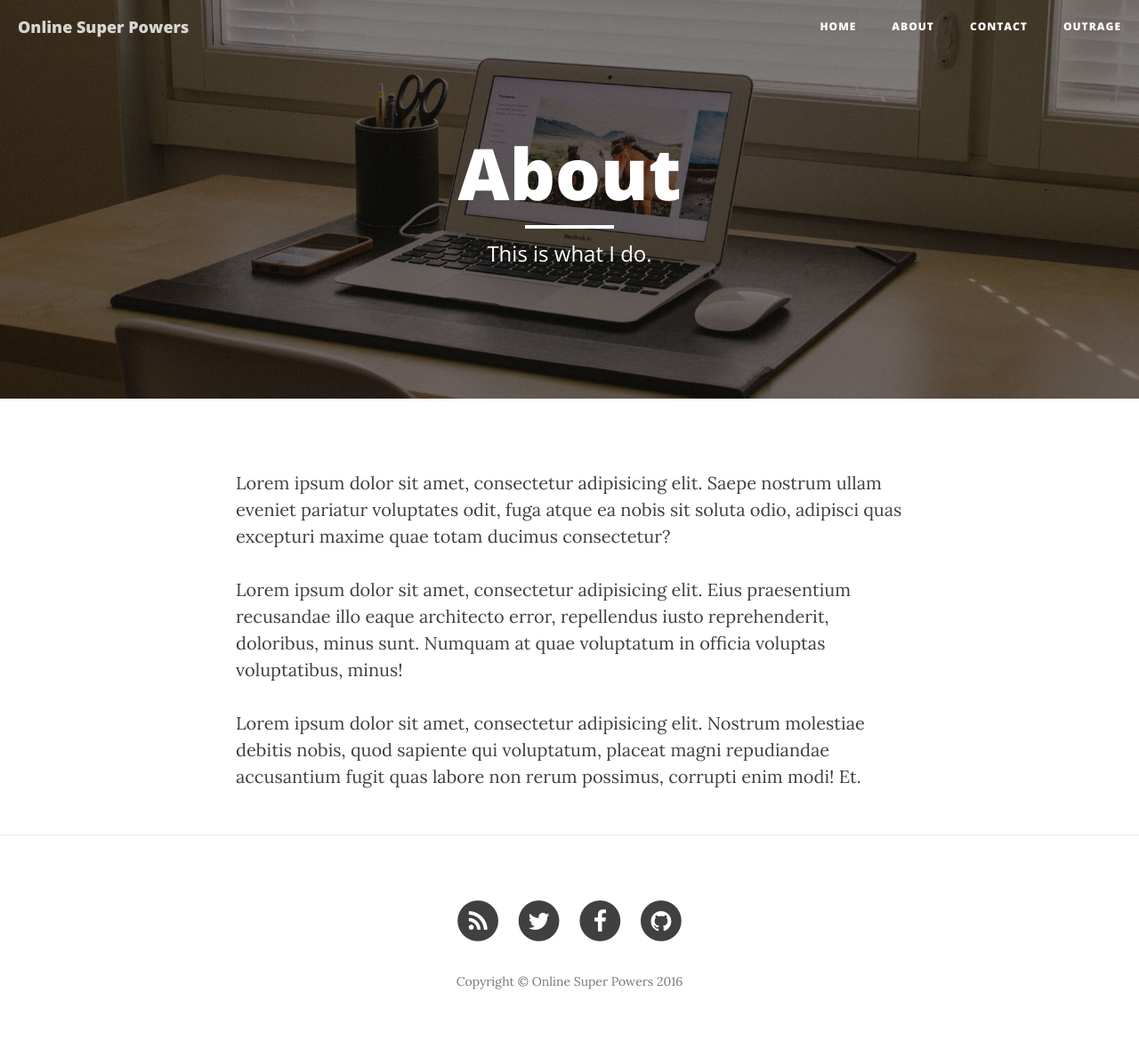
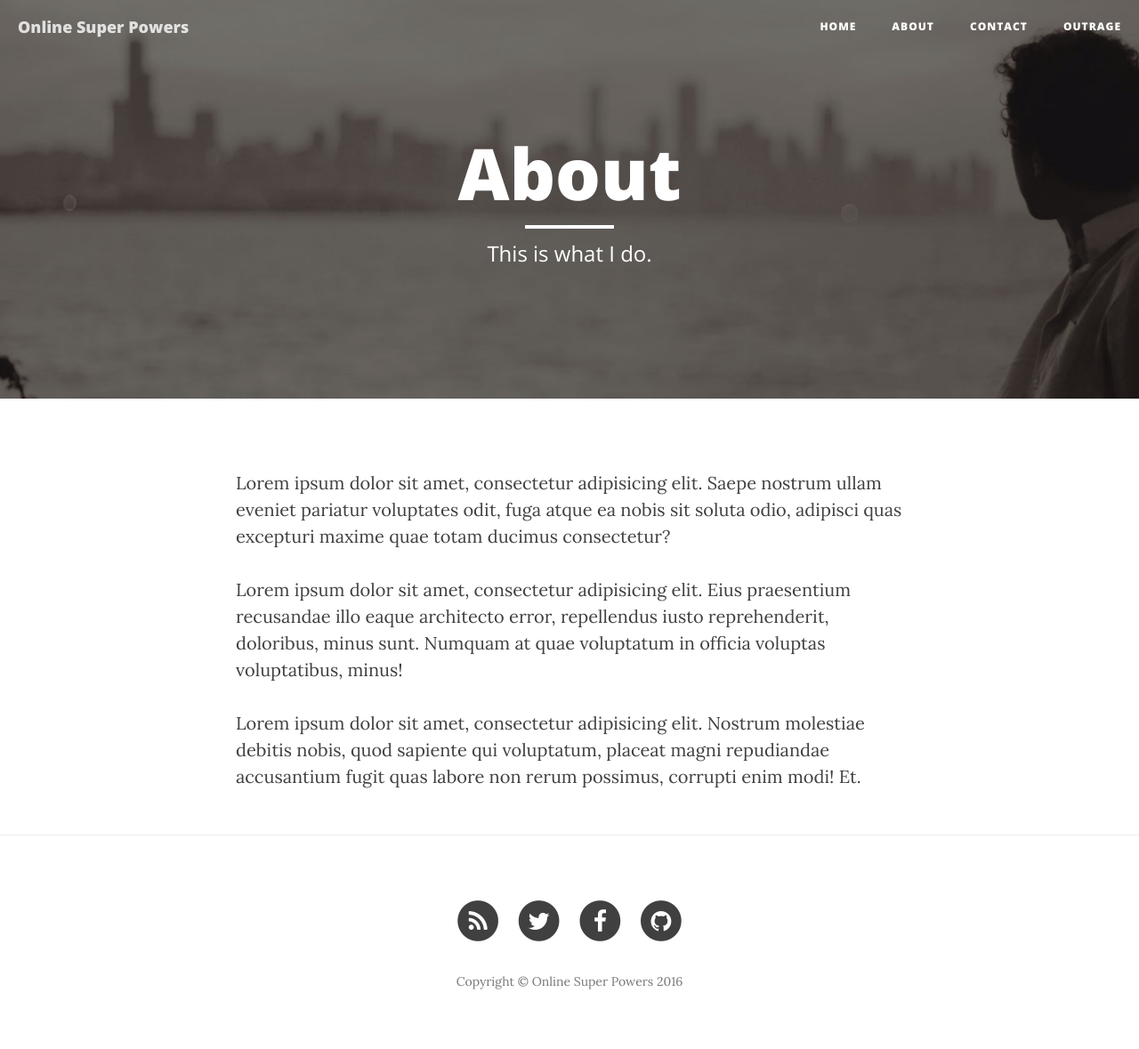
Before and after one commit to postpal/deploy, a Jekyll site: the page built from about.html, in a window 1280 px wide. Shown: the whole page at 89% size. Built offline with Jekyll 4.4.1, drawn with Linux system fonts in a browser that asks for light colours; nearby versions of some CDN libraries.

Commit message:
Updated '/_layouts/page.html' via CloudCannon

```diff
--- a/_layouts/page.html
+++ b/_layouts/page.html
@@ -3,7 +3,7 @@ layout: default
 ---
 
 <!-- Page Header -->
-<header class="intro-header" style="background-image: url('{% if page.ext-header-img %}{{ page.ext-header-img }}{% elseif page.header-img %}{{ site.baseurl }}/{{ page.header-img }}{% else %}{{ site.baseurl }}/{{ site.header-img }}{% endif %}')">
+<header class="intro-header" style="background-image: url('{% if page.ext-header-img %}{{ page.ext-header-img }}{% elsif page.header-img %}{{ site.baseurl }}/{{ page.header-img }}{% else %}{{ site.baseurl }}/{{ site.header-img }}{% endif %}')">
     <div class="container">
         <div class="row">
             <div class="col-lg-8 col-lg-offset-2 col-md-10 col-md-offset-1">
```
